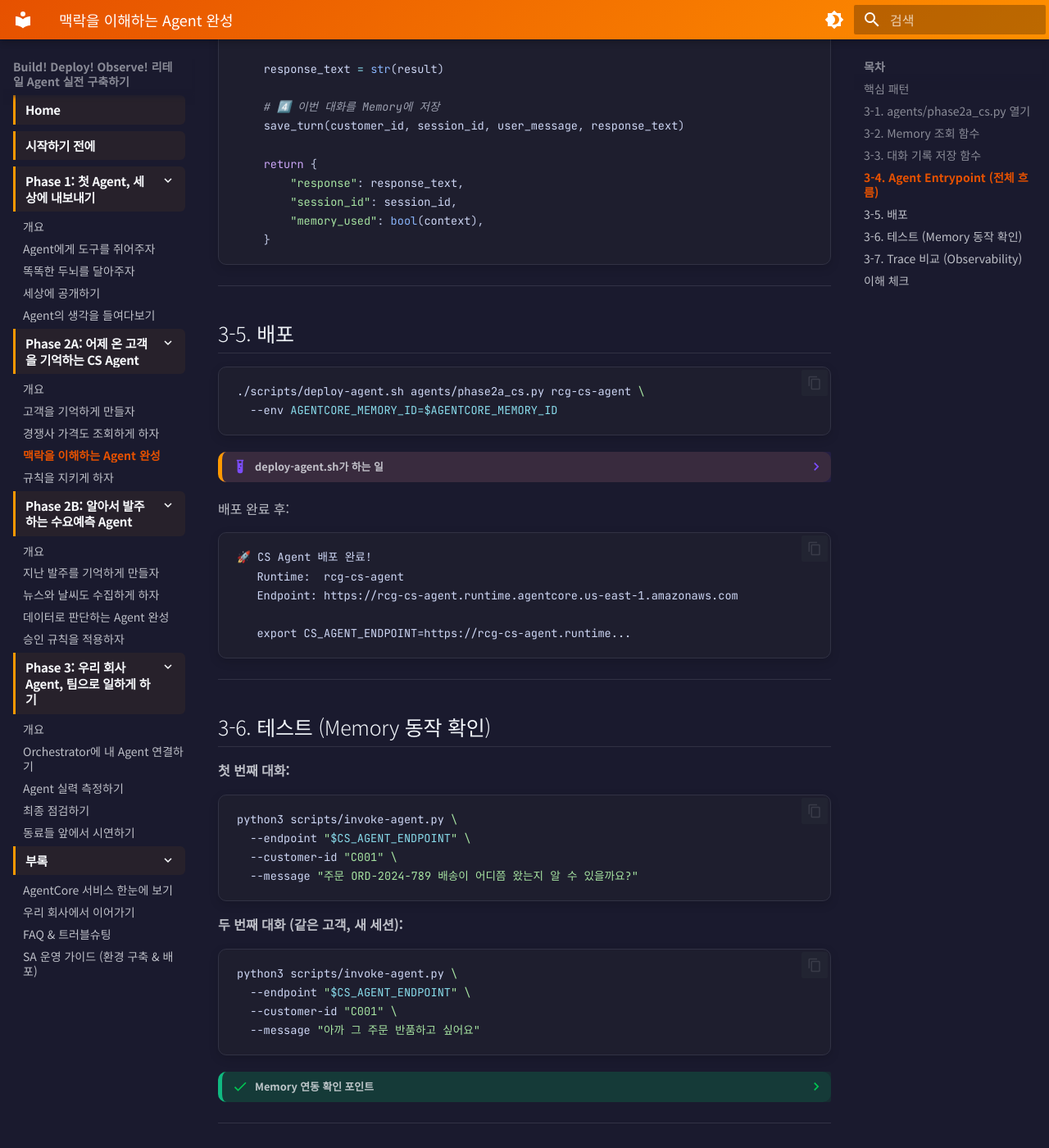
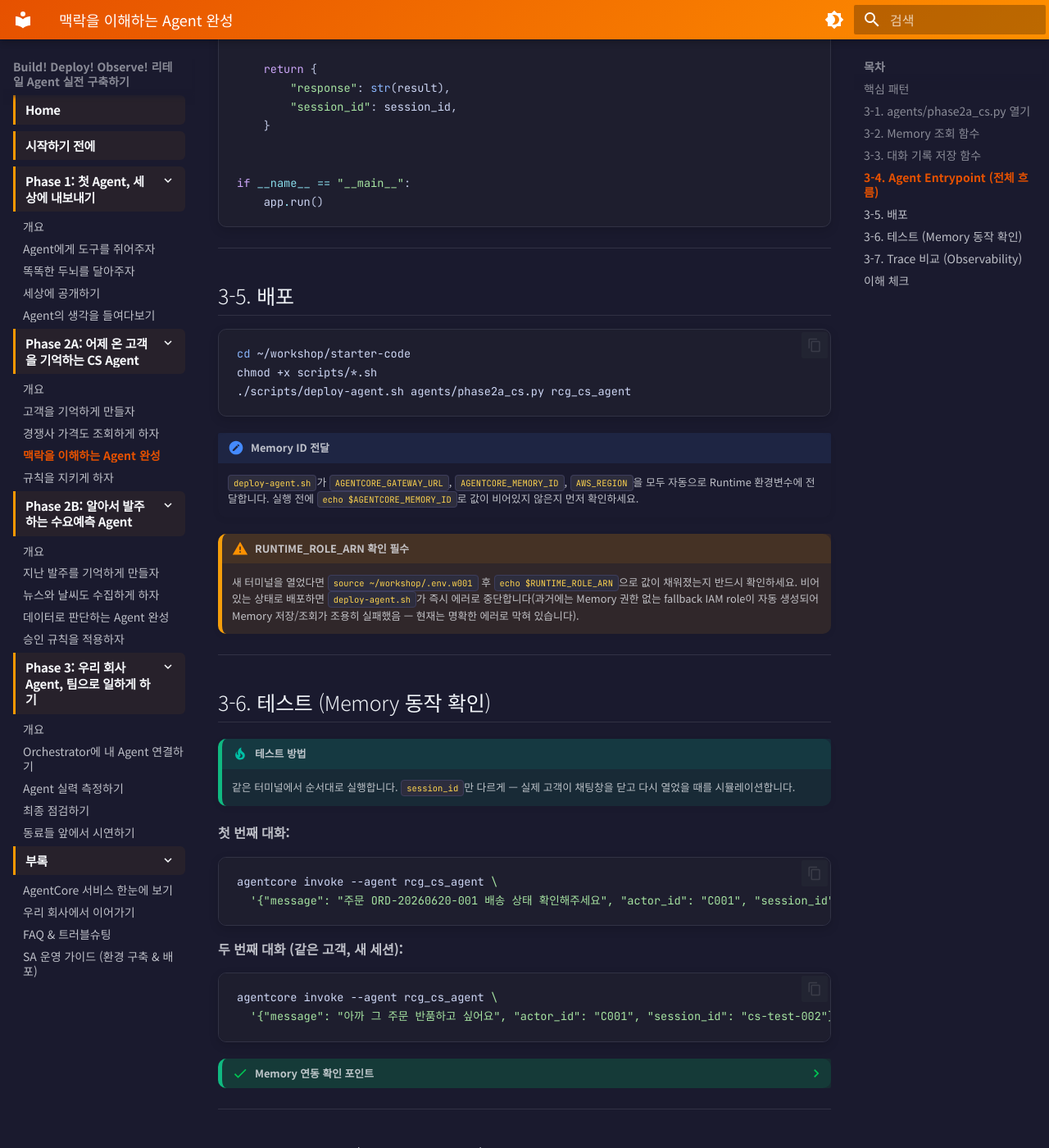
Before and after one commit to kjhyuok/rcg-agentcore-workshop-guide, an MkDocs documentation site: the page built from docs/phase2a/step3-agent.md, in a window 1280 px wide and 1400 px high, scrolled down 4320 px. Shown: the whole window at 82% size. Built offline with MkDocs 1.6.1 and Material for MkDocs 9.7.7, drawn with Linux system fonts in a browser that asks for light colours; some of the changed text lies outside the part shown.

Commit message:
Phase 2A 가이드 현행화: Memory API 실동작 검증 반영 (2026-07-13)
- step3-agent.md: retrieve_memory_records/create_event 실제 스키마로 코드 예시 수정 (conversational, USER/ASSISTANT, eventTimestamp)
- 핵심 패턴 예시를 fetch_customer_context/save_turn 실제 함수명과 일치시킴
- 배포 섹션: RUNTIME_ROLE_ARN 확인 경고 추가 (fallback IAM role로 인한 침묵 실패 방지)
- step1-memory.md, step2-gateway.md: boto3 직접 사용 패턴 + 실제 스크린샷 5장 반영
- index.md 3곳(2A/2B/3): 세션 끊김 대비 환경 복구 명령 추가

````diff
--- a/docs/phase2a/step3-agent.md
+++ b/docs/phase2a/step3-agent.md
@@ -25,9 +25,9 @@
 agent("주문 조회해주세요")  # 매번 새로운 대화
 
 # Phase 2A: Memory 연동 Agent
-memories = retrieve_memories(customer_id)   # 이전 맥락 가져오기
-agent(message, context=memories)            # 맥락과 함께 실행
-save_turn(customer_id, message, response)   # 이번 대화 저장
+context = fetch_customer_context(actor_id, message)   # 이전 맥락 가져오기 (retrieve_memory_records)
+agent(message, context=context)                        # 맥락과 함께 실행
+save_turn(actor_id, session_id, message, response)     # 이번 대화 저장 (create_event)
 ```
 
 Agent 호출 **전후**로 Memory 작업이 추가됩니다.
@@ -69,38 +70,29 @@
 Agent 호출 **전에** 고객의 이전 맥락을 가져옵니다:
 
 ```python title="Memory에서 고객 맥락 가져오기"
-def fetch_customer_context(customer_id: str, current_message: str) -> str:
+def fetch_customer_context(actor_id: str, query: str) -> str:
     """Memory에서 이 고객의 이전 맥락을 검색"""
-
-    # 의미 기반 검색 (현재 질문과 관련된 기억 우선)
-    results = memory_client.retrieve_memories(
-        memoryId=MEMORY_ID,
-        query=current_message,
-        actorId=customer_id,
-        maxResults=5,
-    )
-
-    if not results.get("records"):
-        return ""  # 첫 대화인 경우
-
-    # 맥락을 텍스트로 조합
-    context_parts = []
-    for record in results["records"]:
-        namespace = record.get("namespace", "")
-        content = record.get("content", "")
-
-        if "/preferences/" in namespace:
-            context_parts.append(f"[고객 선호] {content}")
-        elif "/summaries/" in namespace:
-            context_parts.append(f"[이전 대화 요약] {content}")
-        elif "/facts/" in namespace:
-            context_parts.append(f"[참고 정보] {content}")
-
-    return "\n".join(context_parts)
+    if not MEMORY_ID:
+        return "신규 고객 (Memory 미설정)"
+    try:
+        results = memory_client.retrieve_memory_records(
+            memoryId=MEMORY_ID,
+            namespace=f"/users/{actor_id}/facts/",
+            searchCriteria={
+                "searchQuery": query,
+                "topK": 5,
+            },
+        )
+        records = results.get("memoryRecordSummaries", [])
+        if records:
+            return "\n".join(r["content"]["text"] for r in records)
+    except Exception as e:
+        print(f"[Memory Retrieve Error] {e}")
+    return "신규 고객 (이전 맥락 없음)"
 ```
 
-!!! tip "retrieve_memories의 동작"
-    `query` 파라미터로 **의미 기반 검색**을 합니다.
+!!! tip "retrieve_memory_records의 동작"
+    `searchQuery`로 **의미 기반 검색**을 합니다.
 
     "반품하고 싶어요"라고 물으면, 이전 대화에서 반품 관련 내용을 우선 검색합니다.
 
@@ -111,18 +103,23 @@
 Agent 응답 **후에** 이번 대화를 Memory에 저장합니다:
 
 ```python title="이번 대화를 Memory에 저장"
-def save_turn(customer_id: str, session_id: str, user_msg: str, agent_response: str):
+def save_turn(actor_id: str, session_id: str, user_msg: str, agent_response: str):
     """이번 턴(user + agent)을 Memory Event로 저장"""
-
-    memory_client.create_memory_event(
-        memoryId=MEMORY_ID,
-        actorId=customer_id,
-        sessionId=session_id,
-        messages=[
-            {"role": "user", "content": user_msg},
-            {"role": "assistant", "content": agent_response},
-        ],
-    )
+    if not MEMORY_ID:
+        return
+    try:
+        memory_client.create_event(
+            memoryId=MEMORY_ID,
+            actorId=actor_id,
+            sessionId=session_id,
+            eventTimestamp=datetime.now(timezone.utc),
+            payload=[
+                {"conversational": {"role": "USER", "content": {"text": user_msg}}},
+                {"conversational": {"role": "ASSISTANT", "content": {"text": agent_response}}},
+            ],
+        )
+    except Exception as e:
+        print(f"[Memory Save Error] {e}")
 ```
 
 !!! info "Event vs Record"
@@ -154,14 +151,14 @@
 @app.entrypoint
 def cs_agent(payload: dict) -> dict:
     user_message = payload.get("message", "")
-    customer_id = payload.get("customer_id", "unknown")
     session_id = payload.get("session_id", f"sess-{uuid.uuid4()}")
+    actor_id = payload.get("actor_id", "anonymous")
 
     # 1️⃣ Memory에서 고객 맥락 가져오기
-    context = fetch_customer_context(customer_id, user_message)
+    context = fetch_customer_context(actor_id, user_message)
 
     # 2️⃣ 맥락을 System Prompt에 주입
-    prompt = SYSTEM_PROMPT.format(customer_context=context or "없음 (첫 대화)")
+    prompt_with_context = SYSTEM_PROMPT.format(customer_context=context)
 
     # 3️⃣ Agent 실행 (Gateway MCP + Browser Tool)
     mcp_client = MCPClient(
@@ -170,21 +167,22 @@
 
     agent = Agent(
         model=model,
-        system_prompt=prompt,
+        system_prompt=prompt_with_context,
         tools=[mcp_client, browser_tool.browser],
     )
     result = agent(user_message)
 
-    response_text = str(result)
-
     # 4️⃣ 이번 대화를 Memory에 저장
-    save_turn(customer_id, session_id, user_message, response_text)
+    save_turn(actor_id, session_id, user_message, str(result))
 
     return {
-        "response": response_text,
+        "response": str(result),
         "session_id": session_id,
-        "memory_used": bool(context),
     }
+
+
+if __name__ == "__main__":
+    app.run()
 ```
 
 ---
@@ -192,58 +190,50 @@
 ## 3-5. 배포
 
 ```bash
-./scripts/deploy-agent.sh agents/phase2a_cs.py rcg-cs-agent \
-  --env AGENTCORE_MEMORY_ID=$AGENTCORE_MEMORY_ID
+cd ~/workshop/starter-code
+chmod +x scripts/*.sh
+./scripts/deploy-agent.sh agents/phase2a_cs.py rcg_cs_agent
 ```
 
-??? example "deploy-agent.sh가 하는 일"
-    1. Agent 코드를 컨테이너로 패키징
-    2. AgentCore Runtime에 배포 (or 업데이트)
-    3. 환경변수 `AGENTCORE_MEMORY_ID`를 Runtime에 전달
-    4. Endpoint URL 출력
+!!! note "Memory ID 전달"
+    `deploy-agent.sh`가 `AGENTCORE_GATEWAY_URL`, `AGENTCORE_MEMORY_ID`, `AWS_REGION`을 모두 자동으로 Runtime 환경변수에 전달합니다.
+    실행 전에 `echo $AGENTCORE_MEMORY_ID`로 값이 비어있지 않은지 먼저 확인하세요.
 
-배포 완료 후:
-
-```
-🚀 CS Agent 배포 완료!
-   Runtime:  rcg-cs-agent
-   Endpoint: https://rcg-cs-agent.runtime.agentcore.us-east-1.amazonaws.com
-
-   export CS_AGENT_ENDPOINT=https://rcg-cs-agent.runtime...
-```
+!!! warning "RUNTIME_ROLE_ARN 확인 필수"
+    새 터미널을 열었다면 `source ~/workshop/.env.w001` 후 `echo $RUNTIME_ROLE_ARN`으로 값이 채워졌는지 반드시 확인하세요.
+    비어있는 상태로 배포하면 `deploy-agent.sh`가 즉시 에러로 중단합니다(과거에는 Memory 권한 없는 fallback IAM role이 자동 생성되어 Memory 저장/조회가 조용히 실패했음 — 현재는 명확한 에러로 막혀 있습니다).
 
 ---
 
 ## 3-6. 테스트 (Memory 동작 확인)
 
+!!! tip "테스트 방법"
+    같은 터미널에서 순서대로 실행합니다. `session_id`만 다르게 — 실제 고객이 채팅창을 닫고 다시 열었을 때를 시뮬레이션합니다.
+
 **첫 번째 대화:**
 
 ```bash
-python3 scripts/invoke-agent.py \
-  --endpoint "$CS_AGENT_ENDPOINT" \
-  --customer-id "C001" \
-  --message "주문 ORD-2024-789 배송이 어디쯤 왔는지 알 수 있을까요?"
+agentcore invoke --agent rcg_cs_agent \
+  '{"message": "주문 ORD-20260620-001 배송 상태 확인해주세요", "actor_id": "C001", "session_id": "cs-test-001"}'
 ```
 
 **두 번째 대화 (같은 고객, 새 세션):**
 
 ```bash
-python3 scripts/invoke-agent.py \
-  --endpoint "$CS_AGENT_ENDPOINT" \
-  --customer-id "C001" \
-  --message "아까 그 주문 반품하고 싶어요"
+agentcore invoke --agent rcg_cs_agent \
+  '{"message": "아까 그 주문 반품하고 싶어요", "actor_id": "C001", "session_id": "cs-test-002"}'
 ```
 
 ??? success "Memory 연동 확인 포인트"
     두 번째 대화에서 Agent가:
 
-    - "아까 그 주문" = ORD-2024-789를 **기억**하고 있음
+    - "아까 그 주문" = ORD-20260620-001을 **기억**하고 있음
     - 주문번호를 다시 물어보지 않음
     - Memory에서 이전 세션의 맥락을 가져왔기 때문
 
     ```
-    🤖 Agent: ORD-2024-789 반품을 도와드리겠습니다.
-    지난번 배송 추적하셨던 그 주문이시죠?
+    🤖 Agent: ORD-20260620-001 반품을 도와드리겠습니다.
+    지난번 배송 확인하셨던 유기농 프로틴바 주문이시죠?
     반품 사유를 알려주시겠어요?
     ```
 
````
Also changed, not shown: other parts of docs/phase2a/step3-agent.md (+1 -0 lines), docs/phase2a/index.md (+8 -0 lines), docs/phase2a/step1-memory.md (+20 -47 lines), docs/phase2a/step2-gateway.md (+76 -190 lines), docs/phase2b/index.md (+8 -0 lines), docs/phase3/index.md (+8 -0 lines), docs/assets/images/phase2a/browser-tool-detail.png (added), docs/assets/images/phase2a/gateway-target-schema.png (added), docs/assets/images/phase2a/gateway-targets-list.png (added), docs/assets/images/phase2a/memory-detail.png (added), docs/assets/images/phase2a/memory-strategies.png (added).
